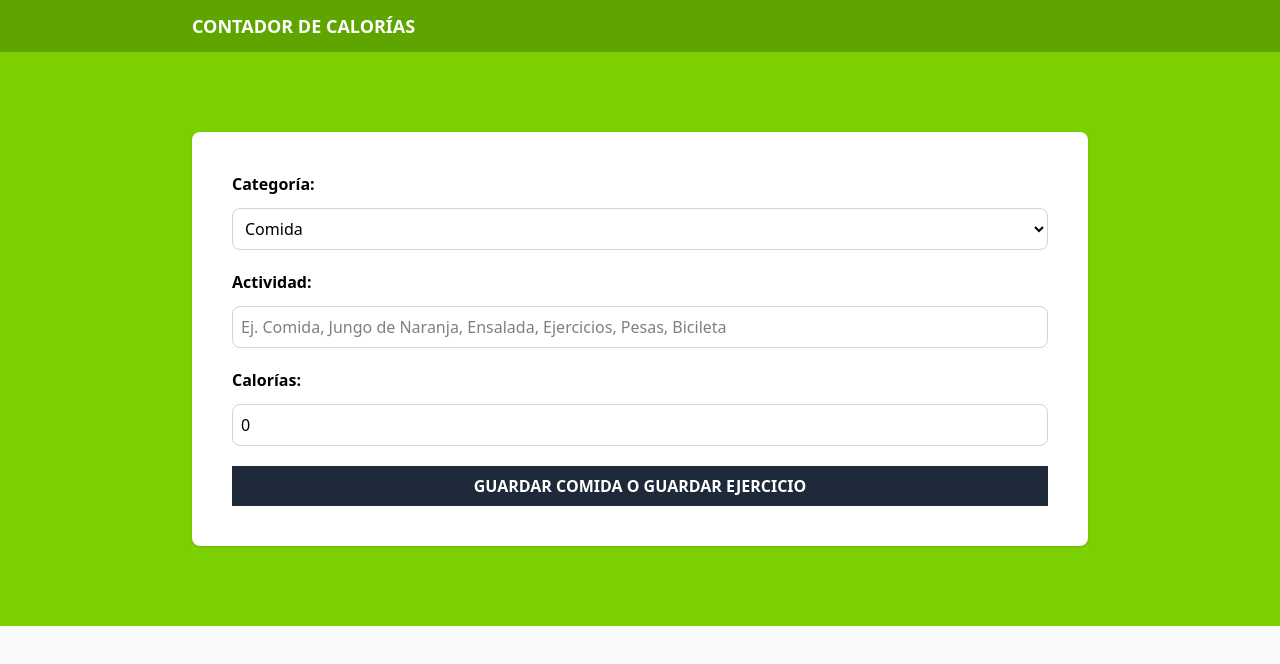
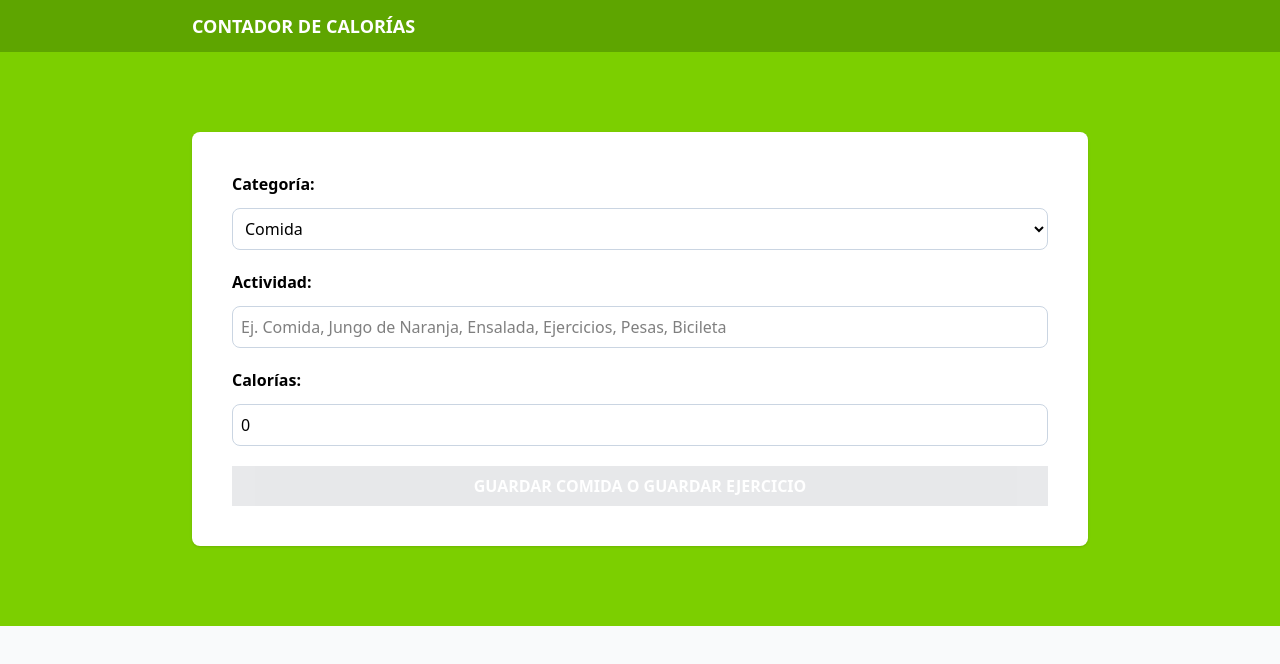
Before and after one commit to DomenicoPH/contador-de-calorias, a React (Vite) app: page / in a window 1280 px wide. Shown: the top 664 px of the page. Built offline with nearby package versions, Linux system fonts and the light colour scheme.

Commit message:
validation

```diff
--- a/src/components/Form.tsx
+++ b/src/components/Form.tsx
@@ -17,6 +17,11 @@
         ...activity,
         [e.target.id]: isNumberField ? +e.target.value : e.target.value
     })
+  };
+
+  const isValidActivity = () => {
+    const {name, calories} = activity
+    return name.trim() !== '' && calories > 0
   }
 
   return (
@@ -69,8 +74,10 @@
 
       <input
         type="submit"
-        className="bg-gray-800 hover:bg-gray-900 w-full p-2 font-bold uppercase text-white cursor-pointer"
+        className="bg-gray-800 hover:bg-gray-900 w-full p-2 font-bold uppercase text-white cursor-pointer
+                    disabled:opacity-10 disabled:cursor-auto"
         value="Guardar Comida o Guardar ejercicio"
+        disabled={!isValidActivity()}
       />
     </form>
   );
```
